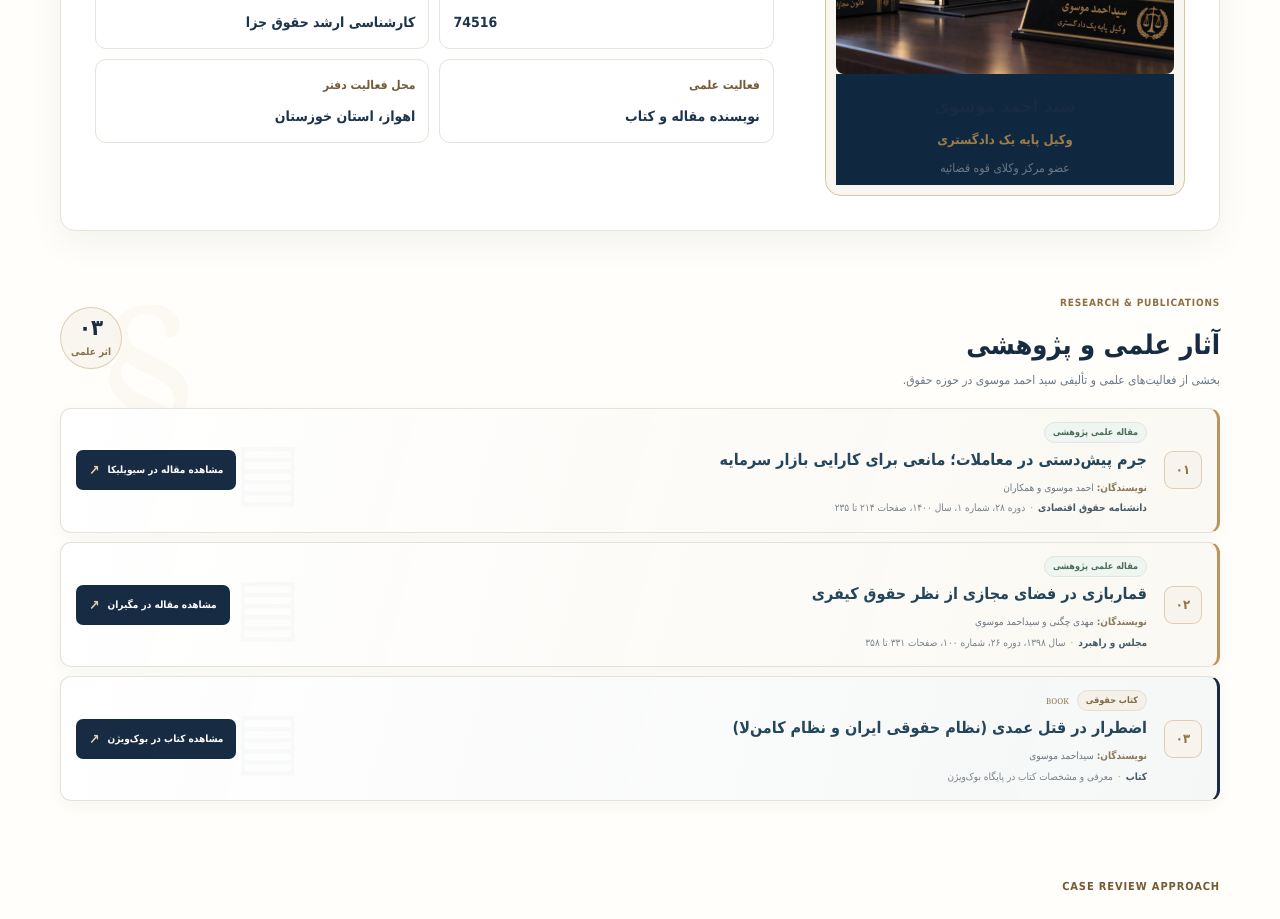
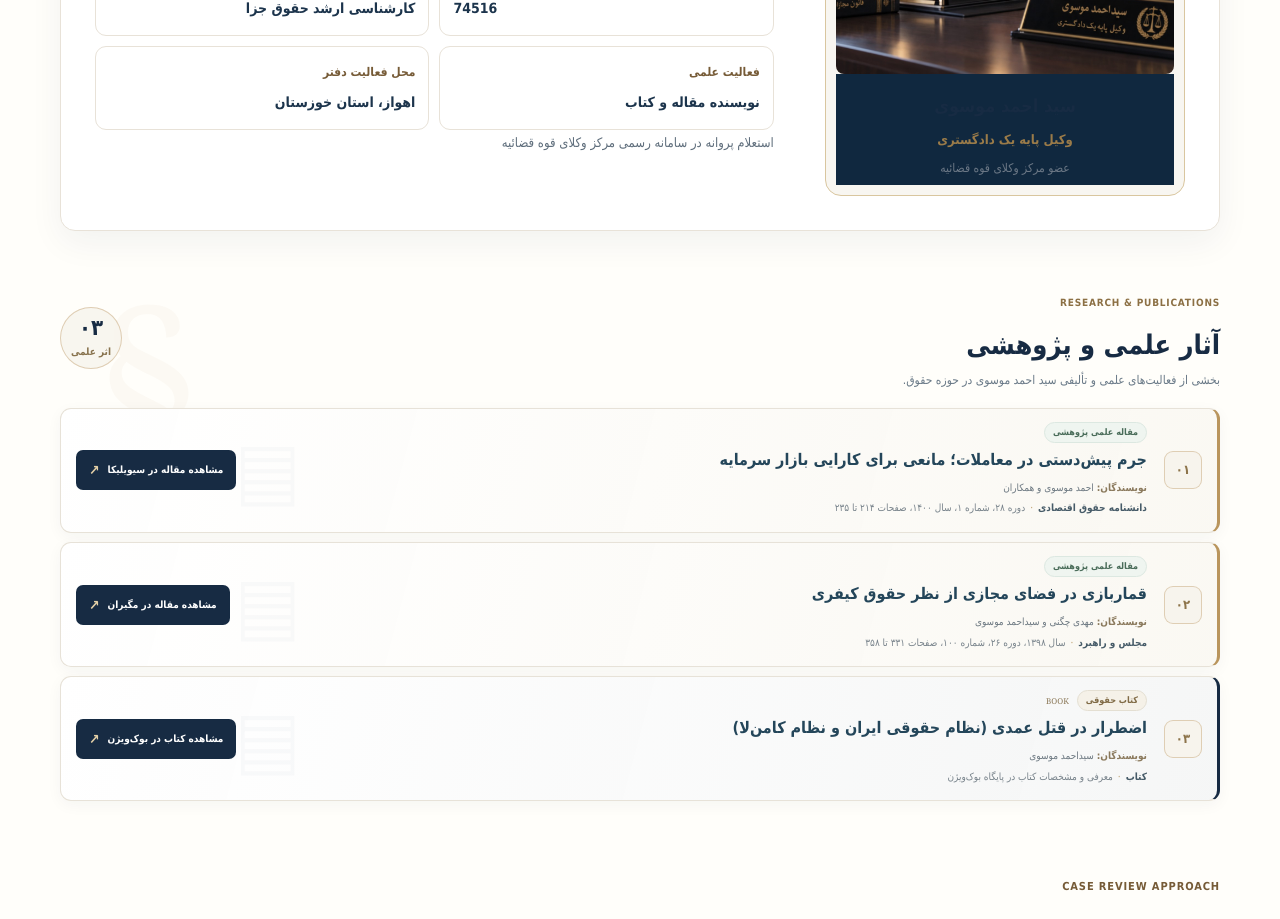
Before and after one commit to ahmadmousavi5908-crypto/vakilsite, a Next.js app: page /about in a window 1280 px wide. Shown: the part 860-1779 px from the top of the page. Built offline with nearby package versions, Linux system fonts and the light colour scheme; no server answers; the database is empty; a web font is replaced by a local one.

Commit message:
Link attorney profile to official Judiciary Lawyers Center lookup

```diff
--- a/src/app/about/page.js
+++ b/src/app/about/page.js
@@ -112,6 +112,15 @@ export default function AboutPage() {
                 </div>
               ))}
             </dl>
+            <p className="about-credential-verification">
+              <a
+                href="https://hub.23055.ir/search-lawyer"
+                target="_blank"
+                rel="noopener noreferrer"
+              >
+                استعلام پروانه در سامانه رسمی مرکز وکلای قوه قضائیه
+              </a>
+            </p>
           </div>
         </div>
       </section>
```
